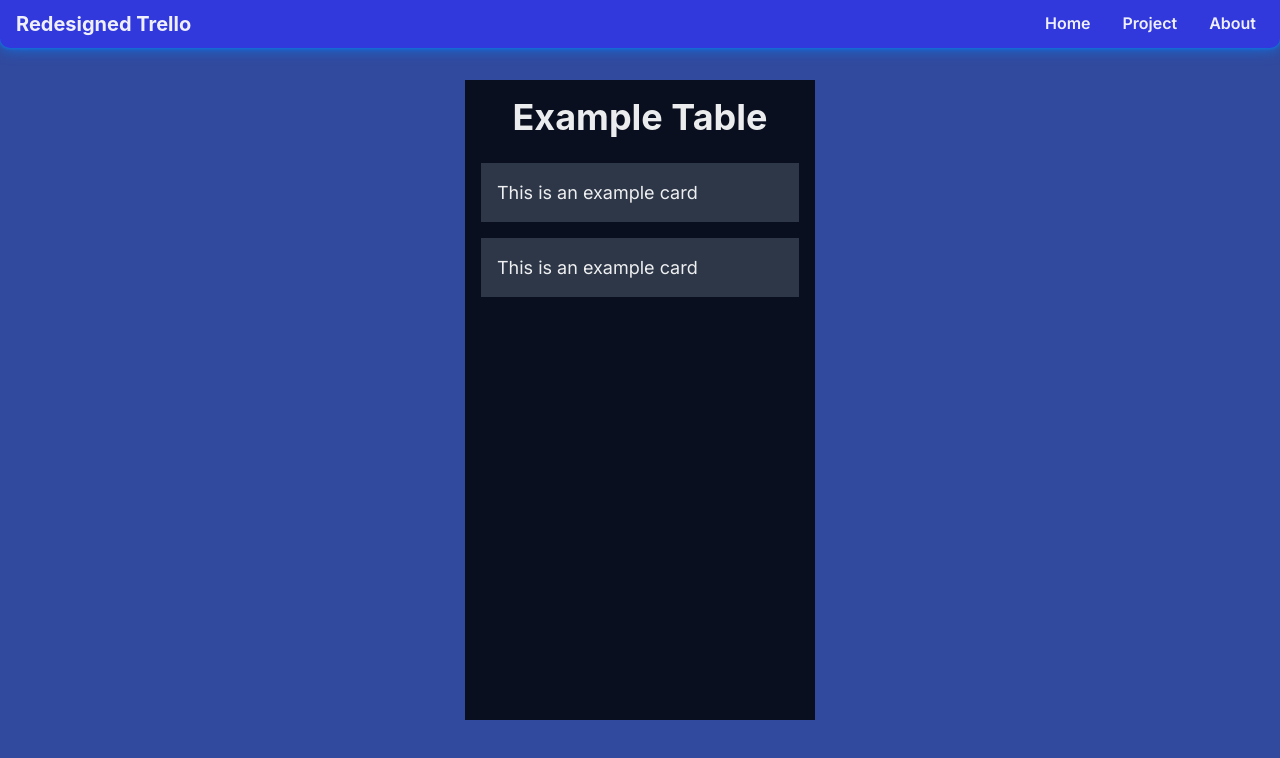
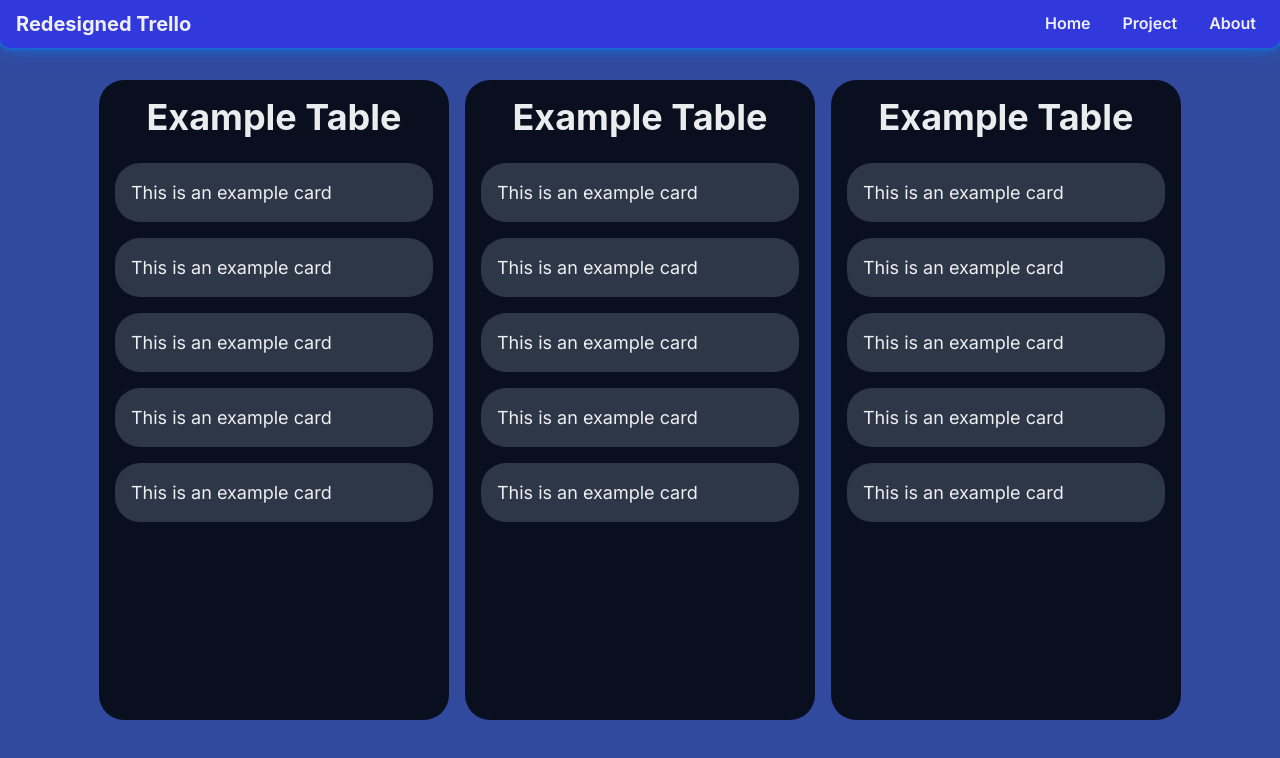
Before and after one commit to davidfrnks7/Redesigned-Trello, a Next.js app: page /about in a window 1280 px wide. Shown: the top 758 px of the page. Built offline with nearby package versions, Linux system fonts and the light colour scheme.

Commit message:
Added card component. Moved components. Updated design of table and card componenets.

```diff
--- a/src/app/[project]/page.tsx
+++ b/src/app/[project]/page.tsx
@@ -1,14 +1,14 @@
-import { Flex, Text } from "@chakra-ui/react";
+import { HStack } from "@chakra-ui/react";
 import React from "react";
-import Table from "./table";
+import Table from "../components/table";
 
 const ProjectPage = (): JSX.Element => {
   return (
-    <Flex h="100vh" w="100vw" justifyContent="center" alignItems="center">
-      <Text fontSize="3xl">
-        <Table />
-      </Text>
-    </Flex>
+    <HStack h="100vh" w="100vw" justifyContent="center" alignItems="center" spacing={4}>
+      <Table />
+      <Table />
+      <Table />
+    </HStack>
   );
 };
 
--- /dev/null
+++ b/src/app/components/card.tsx
@@ -0,0 +1,14 @@
+import { Box, Text } from "@chakra-ui/react";
+import React from "react";
+
+const Card = (): JSX.Element => {
+  return (
+    <Box mx={4} bg="gray.700" w="100%" h="fit-content" borderRadius="25px">
+      <Text m={4} fontSize="lg">
+        {"This is an example card"}
+      </Text>
+    </Box>
+  );
+};
+
+export default Card;
--- a/src/app/[project]/table.tsx
+++ b/src/app/components/table.tsx
@@ -1,5 +1,6 @@
-import { Box, Heading, Text, VStack } from "@chakra-ui/react";
+import { Heading, VStack } from "@chakra-ui/react";
 import React from "react";
+import Card from "./card";
 
 const Table = (): JSX.Element => {
   return (
@@ -9,6 +10,7 @@
       bg="blackAlpha.800"
       justifyContent="flex-start"
       alignContent="center"
+      borderRadius="25px"
     >
       <Heading as="h2" m={4} w="auto" h="auto">
         {"Example Table"}
@@ -21,16 +23,11 @@
         spacing={4}
         px={4}
       >
-        <Box mx={4} bg="gray.700" w="100%" h="fit-content">
-          <Text m={4} fontSize="lg">
-            {"This is an example card"}
-          </Text>
-        </Box>
-        <Box mx={4} bg="gray.700" w="100%" h="fit-content">
-          <Text m={4} fontSize="lg">
-            {"This is an example card"}
-          </Text>
-        </Box>
+        <Card />
+        <Card />
+        <Card />
+        <Card />
+        <Card />
       </VStack>
     </VStack>
   );
--- a/src/pages/index.tsx
+++ b/src/pages/index.tsx
@@ -6,7 +6,7 @@
 const Home: NextPageWithLayout = () => {
   return (
     <main>
-      <Flex h="71vh" w="100vw" justifyContent="center" alignItems="center">
+      <Flex h="100vh" w="100vw" justifyContent="center" alignItems="center">
         <Text fontSize="3xl">{"Home page"}</Text>
       </Flex>
     </main>
```
